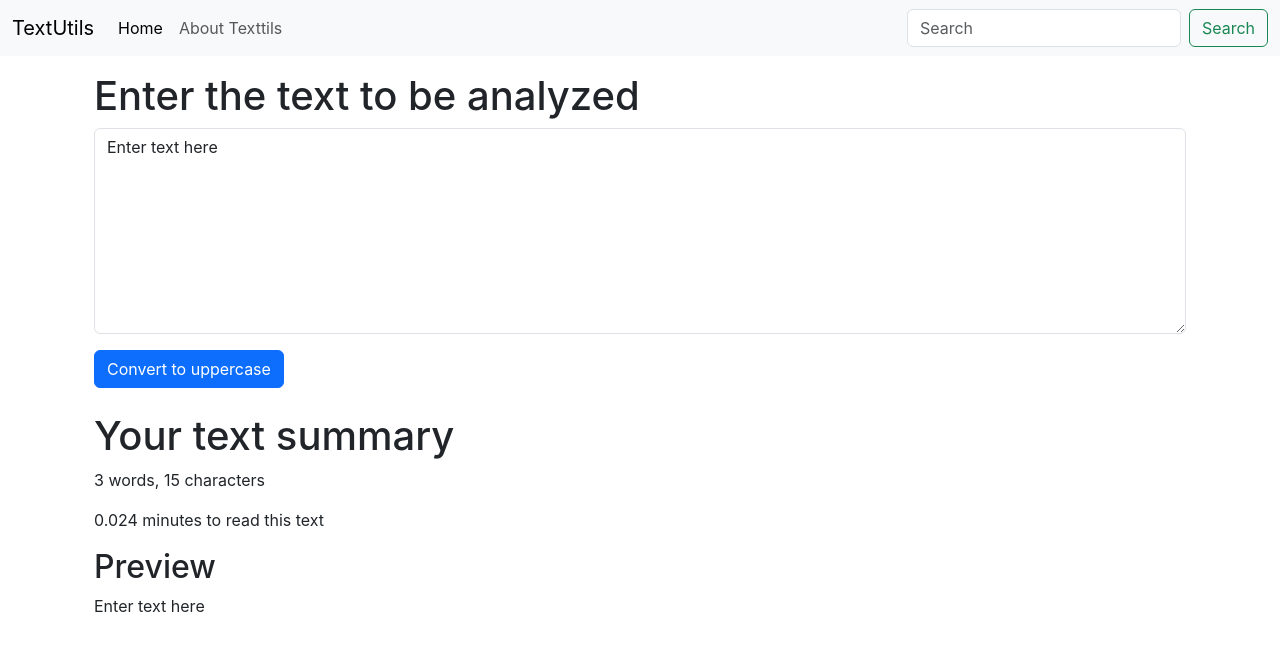
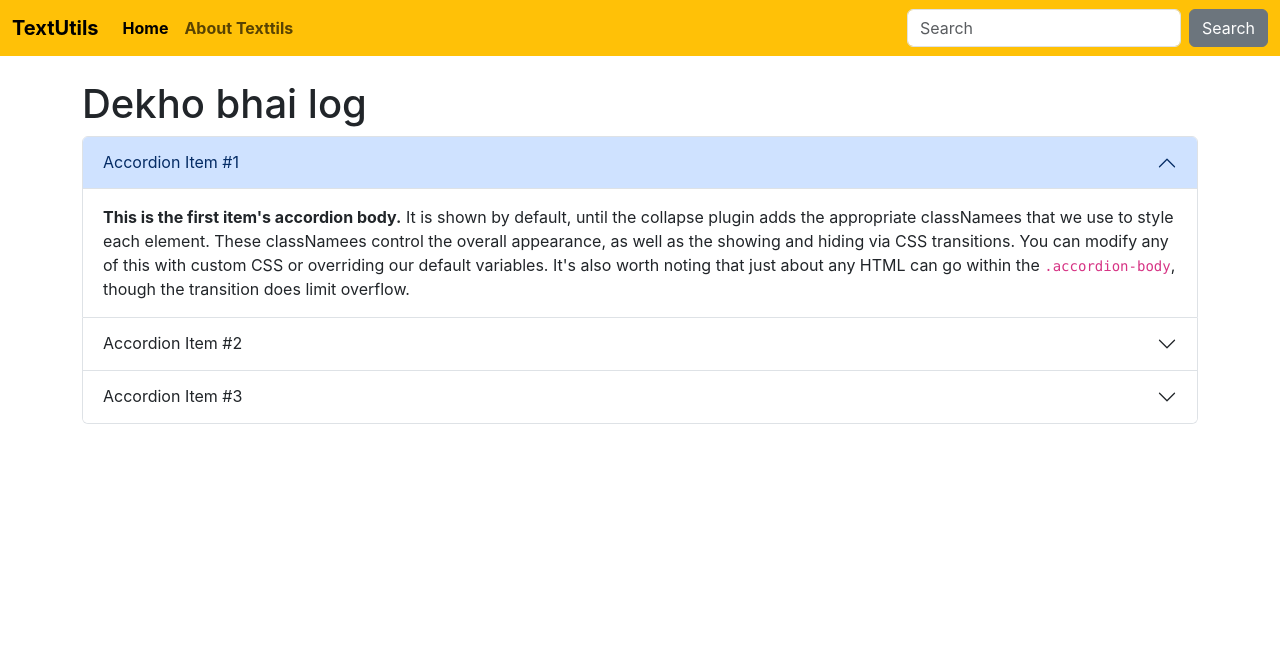
Before and after one commit to Thakur-Sanskar-Anhal/react-first, a React (Create React App) app: page / in a window 1280 px wide. Shown: the top 650 px of the page. Built offline with nearby package versions, Linux system fonts and the light colour scheme.

Commit message:
added some features and started working oon about us section

```diff
--- a/src/App.js
+++ b/src/App.js
@@ -1,12 +1,14 @@
+import About from "./components/About";
 import NavBar from "./components/NavBar";
-import TextForms from './components/TextForm'
+// import TextForms from './components/TextForm'
 
 function App() {
   return (
     <>
       <NavBar title="TextUtils" aboutText="About Texttils"/>
-      <div className="container my-3">
-      <TextForms heading="Enter the text to be analyzed"/>
+      <div className="container my-4">
+      {/* <TextForms heading="Enter the text to be analyzed"/> */}
+      <About heading="Dekho bhai log"/>
       </div>
     </>
   );
--- /dev/null
+++ b/src/components/About.js
@@ -0,0 +1,49 @@
+import React from 'react'
+
+export default function About(props) {
+  return (
+    <div>
+      <>
+        <h1>{props.heading}</h1>
+        <div className="accordion" id="accordionExample">
+            <div className="accordion-item">
+                <h2 className="accordion-header">
+                <button className="accordion-button" type="button" data-bs-toggle="collapse" data-bs-target="#collapseOne" aria-expanded="true" aria-controls="collapseOne">
+                    Accordion Item #1
+                </button>
+                </h2>
+                <div id="collapseOne" className="accordion-collapse collapse show" data-bs-parent="#accordionExample">
+                <div className="accordion-body">
+                    <strong>This is the first item's accordion body.</strong> It is shown by default, until the collapse plugin adds the appropriate classNamees that we use to style each element. These classNamees control the overall appearance, as well as the showing and hiding via CSS transitions. You can modify any of this with custom CSS or overriding our default variables. It's also worth noting that just about any HTML can go within the <code>.accordion-body</code>, though the transition does limit overflow.
+                </div>
+                </div>
+            </div>
+            <div className="accordion-item">
+                <h2 className="accordion-header">
+                <button className="accordion-button collapsed" type="button" data-bs-toggle="collapse" data-bs-target="#collapseTwo" aria-expanded="false" aria-controls="collapseTwo">
+                    Accordion Item #2
+                </button>
+                </h2>
+                <div id="collapseTwo" className="accordion-collapse collapse" data-bs-parent="#accordionExample">
+                <div className="accordion-body">
+                    <strong>This is the second item's accordion body.</strong> It is hidden by default, until the collapse plugin adds the appropriate classNamees that we use to style each element. These classNamees control the overall appearance, as well as the showing and hiding via CSS transitions. You can modify any of this with custom CSS or overriding our default variables. It's also worth noting that just about any HTML can go within the <code>.accordion-body</code>, though the transition does limit overflow.
+                </div>
+                </div>
+            </div>
+            <div className="accordion-item">
+                <h2 className="accordion-header">
+                <button className="accordion-button collapsed" type="button" data-bs-toggle="collapse" data-bs-target="#collapseThree" aria-expanded="false" aria-controls="collapseThree">
+                    Accordion Item #3
+                </button>
+                </h2>
+                <div id="collapseThree" className="accordion-collapse collapse" data-bs-parent="#accordionExample">
+                <div className="accordion-body">
+                    <strong>This is the third item's accordion body.</strong> It is hidden by default, until the collapse plugin adds the appropriate classNamees that we use to style each element. These classNamees control the overall appearance, as well as the showing and hiding via CSS transitions. You can modify any of this with custom CSS or overriding our default variables. It's also worth noting that just about any HTML can go within the <code>.accordion-body</code>, though the transition does limit overflow.
+                </div>
+                </div>
+            </div>
+        </div>
+      </>
+    </div>
+  )
+}
--- a/src/components/NavBar.js
+++ b/src/components/NavBar.js
@@ -3,24 +3,24 @@ import PropTypes from 'prop-types'
 
 export default function NavBar(props) {
   return (
-    <nav className="navbar navbar-expand-lg bg-body-tertiary">
+    <nav className="navbar navbar-expand bg-warning" data-bs-theme="light">
         <div className="container-fluid">
-          <a className="navbar-brand" href="/">{props.title}</a>
+          <a className="navbar-brand" href="/"><b>{props.title}</b></a>
           <button className="navbar-toggler" type="button" data-bs-toggle="collapse" data-bs-target="#navbarSupportedContent" aria-controls="navbarSupportedContent" aria-expanded="false" aria-label="Toggle navigation">
             <span className="navbar-toggler-icon"></span>
           </button>
           <div className="collapse navbar-collapse" id="navbarSupportedContent">
             <ul className="navbar-nav me-auto mb-2 mb-lg-0">
               <li className="nav-item">
-                <a className="nav-link active" aria-current="page" href="/">Home</a>
+                <a className="nav-link active" aria-current="page" href="/"><b>Home</b></a>
               </li>
               <li className="nav-item">
-                <a className="nav-link" href="/">{props.aboutText}</a>
+                <a className="nav-link" href="/"><b>{props.aboutText}</b></a>
               </li>
             </ul>
             <form className="d-flex" role="search">
               <input className="form-control me-2" type="search" placeholder="Search" aria-label="Search"/>
-              <button className="btn btn-outline-success" type="submit">Search</button>
+              <button className="btn btn-secondary" type="submit">Search</button>
             </form>
           </div>
         </div>
--- a/src/components/TextForm.js
+++ b/src/components/TextForm.js
@@ -2,10 +2,24 @@ import React, { useState } from 'react'
 
 export default function TextForm(props) {
 
+    const [text, setText] = useState("");
+
     let handleUpClick = ()=>{
         console.log("up clicked ");
-        let upText= text.toUpperCase();
-        setText(upText);
+        let newText= text.toUpperCase();
+        setText(newText);
+    }
+
+    let handleLoClick = ()=>{
+        console.log("up clicked ");
+        let newText= text.toLowerCase();
+        setText(newText);
+    }
+
+    let handleClearClick = ()=>{
+        console.log("up clicked ");
+        let newText= '';
+        setText(newText);
     }
 
     let handleOnChange = (event)=>{
@@ -13,30 +27,66 @@ export default function TextForm(props) {
         setText(event.target.value);
     }
 
-    // let defText = document.getElementById("myBox");
-    // let checkDefault = ()=>{
-    //     if (text === "Enter text here") {
-    //         defText.value = null;
-    //     }
-    // }
+    let handleReClick = ()=>{
+        let newText = text.replace(/\s/g, '')
+        setText(newText)
+    }
 
-    const [text, setText] = useState("Enter text here");
+    let msg = new SpeechSynthesisUtterance(text);
+    let toogle = document.getElementById('toggle');
+    let pause = document.getElementById('pause');
+
+    let handleReciteClick = () => {
+        window.speechSynthesis.speak(msg);
+        if (toogle.textContent === "Speak") {
+            toogle.innerHTML = "Stop"
+            toogle.classList.toggle('btn-danger');
+            pause.innerHTML= "Pause"
+        }
+        else {
+            toogle.innerHTML = "Speak"
+            toogle.classList.toggle('btn-danger');
+            if (toogle.innerHTML === "Speak"){
+                window.speechSynthesis.cancel(msg)
+                pause.innerHTML= "Play"
+            }
+        }
+    }
+    let handlePauseClick = () => {
+        window.speechSynthesis.pause(msg);
+        if (pause.textContent === "Pause") {
+            pause.innerHTML = "Play"
+        }
+        else {
+            pause.innerHTML = "Play"
+            if (pause.innerHTML === "Play"){
+                window.speechSynthesis.resume(msg)
+                pause.innerHTML= "Pause"
+            }
+        }
+    }
+
+
   return (
     <>
     <div className='container'>
         <h1>{props.heading}</h1>
-        <div className="mb-3">
-            {/* <textarea className="form-control" id="myBox" value={text} rows="8" onChange={handleOnChange} onClick={checkDefault}></textarea> */}
+        <div className="mb-2">
             <textarea className="form-control" id="myBox" value={text} rows="8" onChange={handleOnChange}></textarea>
         </div>
-        <button className="btn btn-primary" onClick={handleUpClick}>Convert to uppercase</button>
-        {/* <button className="btn btn-primary">Convert to uppercase</button>
-        <button className="btn btn-primary">Convert to uppercase</button>
-        <button className="btn btn-primary">Convert to uppercase</button> */}
+        <button className="btn btn-primary mx-1" onClick={handleUpClick}>Convert to uppercase</button>
+        <button className="btn btn-primary mx-1" onClick={handleLoClick}>Convert to lowercase</button>
+        <button className="btn btn-primary mx-1" onClick={handleReClick}>Remove white space</button>
+        <div className="btn-group mx-1">
+            <button className="btn btn-success " onClick={handleReciteClick}type="submit"  id="toggle">Speak</button>
+            <button className="btn btn-warning " onClick={handlePauseClick}type="submit"  id="pause">Pause</button>
+        </div>
+        <button className="btn btn-danger ms-5" onClick={handleClearClick}>Clear Text</button>
+        <button className="btn btn-secondary mx-1">Undo</button>
     </div>
 
     <div className="container my-4">
-        <h1>Your text summary</h1>
+        <h2>Your text summary</h2>
         <p>{text.split(" ").length} words, {text.length} characters</p>
         <p>{0.008 * text.split(" ").length} minutes to read this text</p>
         <h2>Preview</h2>
```
